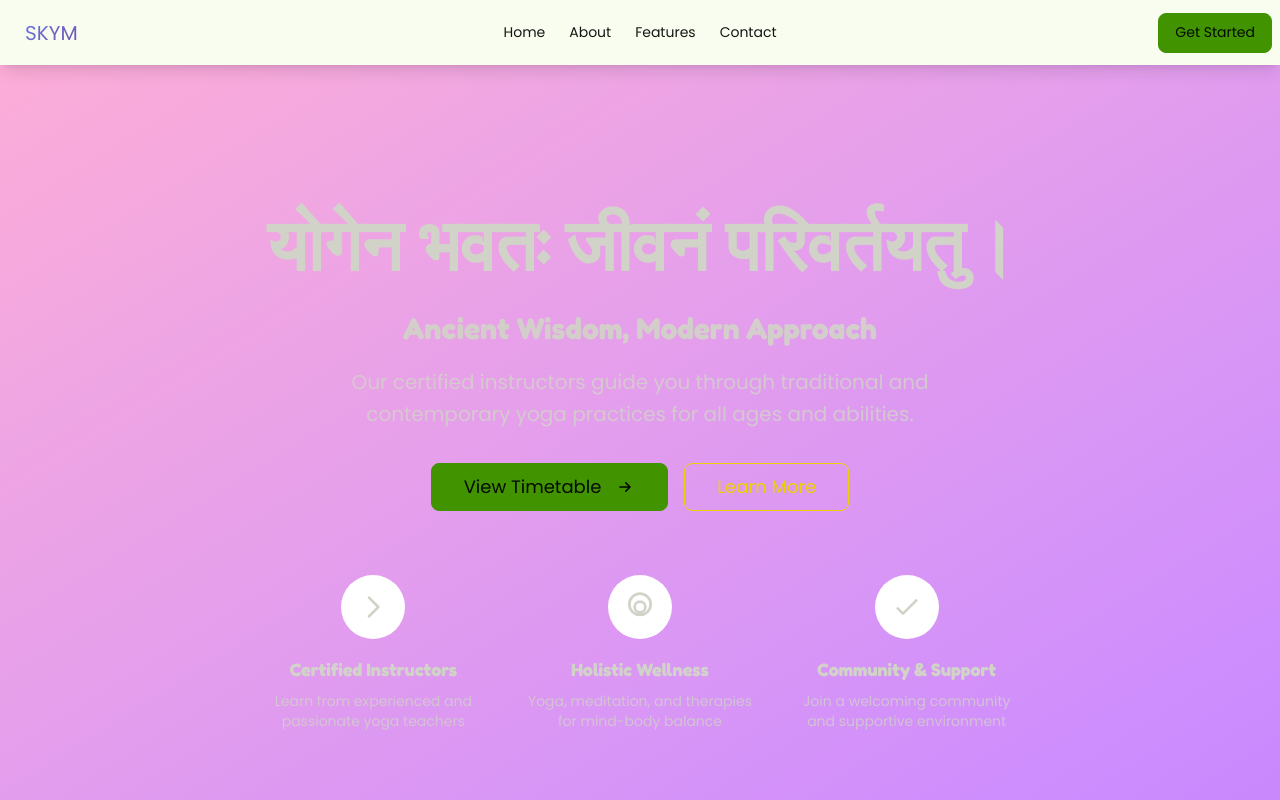
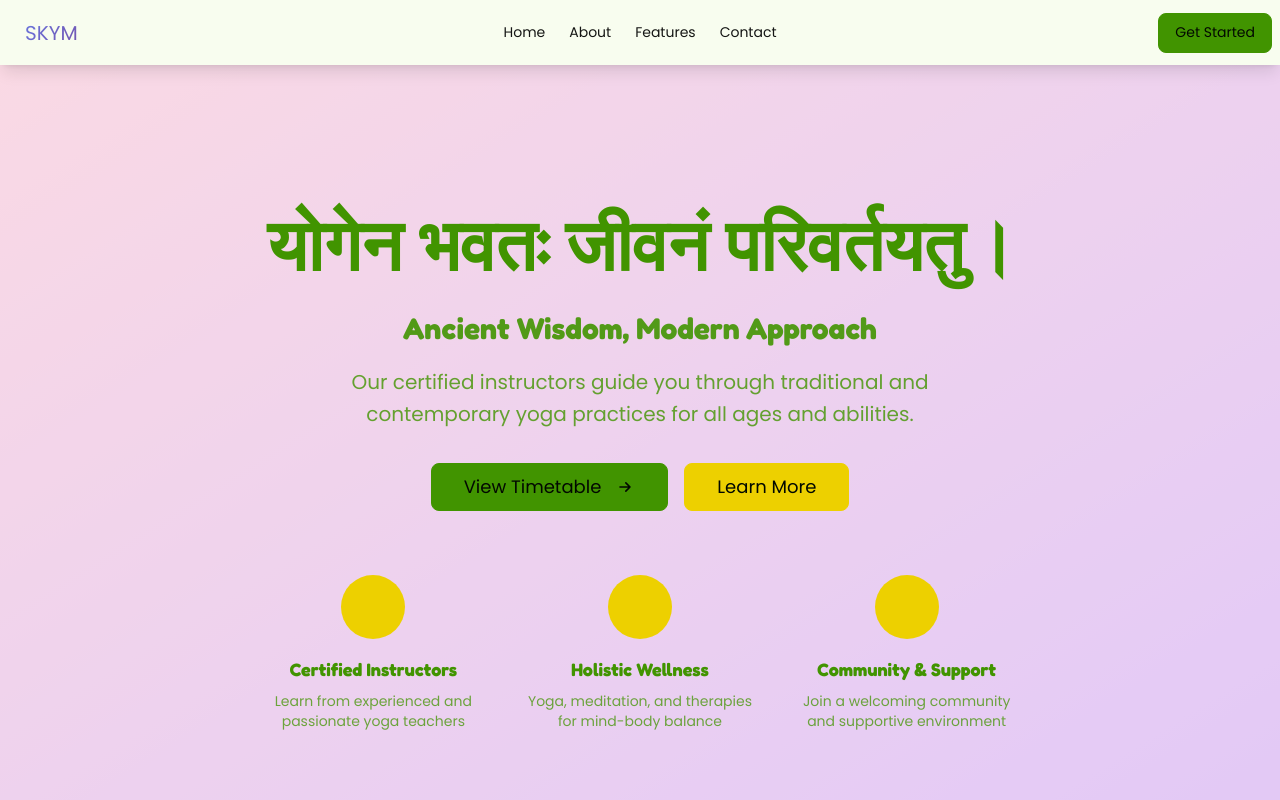
Before and after one commit to shreshta-smg/website, a Next.js app in the folder skym-web/: page / in a window 1280 px wide. Shown: the top 800 px of the page. Built offline with nearby package versions, Linux system fonts and the light colour scheme.

Commit message:
Initial Layout Refactoring

```diff
--- a/skym-web/src/components/sections/Hero.tsx
+++ b/skym-web/src/components/sections/Hero.tsx
@@ -9,7 +9,7 @@ const Hero = () => {
 
   const slides = [
     {
-      title: "स्वागतम, श्री कृष्ण योग केन्द्र",
+      title: "स्वागतम, श्री कृष्ण योग केन्द्र।",
       subtitle: "Yoga & Wellness for Every Body",
       description:
         "Experience holistic health, inner peace, and rejuvenation at SKYM – your sanctuary for yoga, meditation, and mindful living.",
@@ -27,7 +27,7 @@ const Hero = () => {
       backgroundGradient: "from-pink-300 to-purple-400",
     },
     {
-      title: "शरीर, मन एवं आत्मा का पोषण",
+      title: "शरीर, मन एवं आत्मा का पोषण।",
       subtitle: "Wellness Beyond the Mat",
       description:
         "Discover workshops, therapies, and community events designed to support your complete well-being at SKYM.",
@@ -56,7 +56,7 @@ const Hero = () => {
     <section id="home" className="hero min-h-screen relative overflow-hidden">
       {/* Animated Background */}
       <div
-        className={`hero-overlay bg-gradient-to-br ${currentSlideData.backgroundGradient} opacity-90 transition-all duration-1000`}
+        className={`hero-overlay bg-gradient-to-br ${currentSlideData.backgroundGradient} opacity-40 transition-all duration-1000`}
       ></div>
 
       {/* Background Pattern */}
@@ -69,17 +69,17 @@ const Hero = () => {
       >
         <div className="max-w-4xl">
           {/* Main Title */}
-          <h1 className="mb-5 text-5xl md:text-7xl font-bold leading-tight">
+          <h1 className="mb-5 text-5xl md:text-7xl text-primary font-bold leading-tight">
             {currentSlideData.title}
           </h1>
 
           {/* Subtitle */}
-          <h2 className="mb-5 text-2xl md:text-3xl font-light opacity-90">
+          <h2 className="mb-5 text-2xl md:text-3xl text-primary font-light opacity-90">
             {currentSlideData.subtitle}
           </h2>
 
           {/* Description */}
-          <p className="mb-8 text-lg md:text-xl max-w-2xl mx-auto opacity-80 leading-relaxed">
+          <p className="mb-8 text-lg md:text-xl max-w-2xl mx-auto text-primary opacity-80 leading-relaxed">
             {currentSlideData.description}
           </p>
 
@@ -87,7 +87,7 @@ const Hero = () => {
           <div className="flex flex-col sm:flex-row gap-4 justify-center items-center">
             <Link
               href="#contact"
-              className="btn btn-lg btn-primary btn-animate hover:btn-secondary font-semibold px-8"
+              className="btn btn-lg btn-primary btn-animate hover:btn-accent font-semibold px-8"
             >
               {currentSlideData.cta}
               <svg
@@ -107,7 +107,7 @@ const Hero = () => {
             </Link>
             <Link
               href="#about"
-              className="btn btn-lg btn-outline btn-accent btn-animate hover:bg-accent hover:text-accent-content font-semibold px-8"
+              className="btn btn-lg btn-outline btn-accent btn-animate hover:bg-primary hover:text-accent-content bg-accent text-primary-content font-semibold px-8"
             >
               Learn More
             </Link>
@@ -116,13 +116,13 @@ const Hero = () => {
           {/* Features Preview */}
           <div className="mt-16 grid grid-cols-1 md:grid-cols-3 gap-8 max-w-3xl mx-auto">
             <div className="text-center animate-fade-in">
-              <div className="bg-white bg-opacity-20 rounded-full w-16 h-16 flex items-center justify-center mx-auto mb-4 backdrop-blur-sm">
+              <div className="bg-accent bg-opacity-20 rounded-full w-16 h-16 flex items-center justify-center mx-auto mb-4 backdrop-blur-sm">
                 <svg
                   xmlns="http://www.w3.org/2000/svg"
                   className="h-8 w-8"
                   fill="none"
                   viewBox="0 0 24 24"
-                  stroke="currentColor"
+                  stroke="accentColor"
                 >
                   <path
                     strokeLinecap="round"
@@ -132,10 +132,10 @@ const Hero = () => {
                   />
                 </svg>
               </div>
-              <h3 className="text-lg font-semibold mb-2">
+              <h3 className="text-lg text-primary font-semibold mb-2">
                 Certified Instructors
               </h3>
-              <p className="text-sm opacity-75">
+              <p className="text-sm opacity-75 text-primary">
                 Learn from experienced and passionate yoga teachers
               </p>
             </div>
@@ -144,13 +144,13 @@ const Hero = () => {
               className="text-center animate-fade-in"
               style={{ animationDelay: "0.2s" }}
             >
-              <div className="bg-white bg-opacity-20 rounded-full w-16 h-16 flex items-center justify-center mx-auto mb-4 backdrop-blur-sm">
+              <div className="bg-accent bg-opacity-20 rounded-full w-16 h-16 flex items-center justify-center mx-auto mb-4 backdrop-blur-sm">
                 <svg
                   xmlns="http://www.w3.org/2000/svg"
                   className="h-8 w-8"
                   fill="none"
                   viewBox="0 0 24 24"
-                  stroke="currentColor"
+                  stroke="accentColor"
                 >
                   <path
                     strokeLinecap="round"
@@ -160,8 +160,10 @@ const Hero = () => {
                   />
                 </svg>
               </div>
-              <h3 className="text-lg font-semibold mb-2">Holistic Wellness</h3>
-              <p className="text-sm opacity-75">
+              <h3 className="text-lg font-semibold mb-2 text-primary">
+                Holistic Wellness
+              </h3>
+              <p className="text-sm opacity-75 text-primary">
                 Yoga, meditation, and therapies for mind-body balance
               </p>
             </div>
@@ -170,13 +172,13 @@ const Hero = () => {
               className="text-center animate-fade-in"
               style={{ animationDelay: "0.4s" }}
             >
-              <div className="bg-white bg-opacity-20 rounded-full w-16 h-16 flex items-center justify-center mx-auto mb-4 backdrop-blur-sm">
+              <div className="bg-accent bg-opacity-20 rounded-full w-16 h-16 flex items-center justify-center mx-auto mb-4 backdrop-blur-sm">
                 <svg
                   xmlns="http://www.w3.org/2000/svg"
                   className="h-8 w-8"
                   fill="none"
                   viewBox="0 0 24 24"
-                  stroke="currentColor"
+                  stroke="accentColor"
                 >
                   <path
                     strokeLinecap="round"
@@ -186,10 +188,10 @@ const Hero = () => {
                   />
                 </svg>
               </div>
-              <h3 className="text-lg font-semibold mb-2">
+              <h3 className="text-lg font-semibold mb-2 text-primary">
                 Community & Support
               </h3>
-              <p className="text-sm opacity-75">
+              <p className="text-sm opacity-75 text-primary">
                 Join a welcoming community and supportive environment
               </p>
             </div>
--- a/skym-web/src/components/ui/Footer.tsx
+++ b/skym-web/src/components/ui/Footer.tsx
@@ -1,74 +1,71 @@
-'use client';
+"use client";
 
-import Link from 'next/link';
+import Link from "next/link";
 
 const Footer = () => {
   const currentYear = new Date().getFullYear();
 
   const footerLinks = {
     company: [
-      { name: 'About Us', href: '#about' },
-      { name: 'Our Team', href: '#about' },
-      { name: 'Careers', href: '#' },
-      { name: 'News', href: '#' }
-    ],
-    services: [
-      { name: 'Web Development', href: '#services' },
-      { name: 'Mobile Apps', href: '#services' },
-      { name: 'Cloud Solutions', href: '#services' },
-      { name: 'AI & ML', href: '#services' }
+      { name: "About Us", href: "#about" },
+      { name: "Our Team", href: "#about" },
+      { name: "News", href: "#" },
     ],
     support: [
-      { name: 'Contact Us', href: '#contact' },
-      { name: 'Help Center', href: '#' },
-      { name: 'Documentation', href: '#' },
-      { name: 'Status', href: '#' }
+      { name: "Contact Us", href: "#contact" },
+      { name: "Help Center", href: "#" },
+      { name: "Documentation", href: "#" },
     ],
     legal: [
-      { name: 'Privacy Policy', href: '#' },
-      { name: 'Terms of Service', href: '#' },
-      { name: 'Cookie Policy', href: '#' },
-      { name: 'GDPR', href: '#' }
-    ]
+      { name: "Privacy Policy", href: "#" },
+      { name: "Terms of Service", href: "#" },
+      { name: "Cookie Policy", href: "#" },
+    ],
   };
 
   const socialLinks = [
     {
-      name: 'Twitter',
-      href: '#',
+      name: "Facebook",
+      href: "https://www.facebook.com/rajashree.n.37?mibextid=ZbWKwL",
       icon: (
-        <svg xmlns="http://www.w3.org/2000/svg" className="h-5 w-5" fill="currentColor" viewBox="0 0 24 24">
-          <path d="M24 4.557c-.883.392-1.832.656-2.828.775 1.017-.609 1.798-1.574 2.165-2.724-.951.564-2.005.974-3.127 1.195-.897-.957-2.178-1.555-3.594-1.555-3.179 0-5.515 2.966-4.797 6.045-4.091-.205-7.719-2.165-10.148-5.144-1.29 2.213-.669 5.108 1.523 6.574-.806-.026-1.566-.247-2.229-.616-.054 2.281 1.581 4.415 3.949 4.89-.693.188-1.452.232-2.224.084.626 1.956 2.444 3.379 4.6 3.419-2.07 1.623-4.678 2.348-7.29 2.04 2.179 1.397 4.768 2.212 7.548 2.212 9.142 0 14.307-7.721 13.995-14.646.962-.695 1.797-1.562 2.457-2.549z"/>
+        <svg
+          xmlns="http://www.w3.org/2000/svg"
+          className="h-5 w-5"
+          fill="accentColor"
+          viewBox="0 0 24 24"
+        >
+          <path d="M9 8h-3v4h3v12h5v-12h3.642l.358-4h-4v-1.667c0-.955.192-1.333 1.115-1.333h2.885v-5h-3.812c-3.233 0-4.188 1.508-4.188 4.035v2.965z" />
         </svg>
-      )
+      ),
     },
     {
-      name: 'LinkedIn',
-      href: '#',
+      name: "WhatsApp",
+      href: "#",
       icon: (
-        <svg xmlns="http://www.w3.org/2000/svg" className="h-5 w-5" fill="currentColor" viewBox="0 0 24 24">
-          <path d="M20.447 20.452h-3.554v-5.569c0-1.328-.027-3.037-1.852-3.037-1.853 0-2.136 1.445-2.136 2.939v5.667H9.351V9h3.414v1.561h.046c.477-.9 1.637-1.85 3.37-1.85 3.601 0 4.267 2.37 4.267 5.455v6.286zM5.337 7.433c-1.144 0-2.063-.926-2.063-2.065 0-1.138.92-2.063 2.063-2.063 1.14 0 2.064.925 2.064 2.063 0 1.139-.925 2.065-2.064 2.065zm1.782 13.019H3.555V9h3.564v11.452zM22.225 0H1.771C.792 0 0 .774 0 1.729v20.542C0 23.227.792 24 1.771 24h20.451C23.2 24 24 23.227 24 22.271V1.729C24 .774 23.2 0 22.222 0h.003z"/>
+        <svg
+          xmlns="http://www.w3.org/2000/svg"
+          className="h-5 w-5"
+          fill="accentColor"
+          viewBox="0 0 24 24"
+        >
+          <path d="M.057 24l1.687-6.163c-1.041-1.804-1.598-3.852-1.598-5.878 0-6.592 5.306-11.967 11.803-11.967 3.272 0 6.336 1.341 8.577 3.57c2.245 2.238 3.588 5.278 3.588 8.563s-1.341 6.324-3.579 8.563c-2.245 2.239-5.286 3.582-8.572 3.582l-6.205 1.694zm6.559-4.848l-.349-.198c-.183-.104-.37-.156-.554-.156c-.349 0-.671.134-.946.366l-.089.076c-.461.378-1.041.874-1.559 1.488-.035.039-.063.076-.089.104l-1.319.452c-.161.055-.333-.004-.388-.164l-.567-1.644c-.055-.164-.004-.333.161-.388l1.319-.452c.035-.012.063-.024.089-.035l.089-.076c.275-.232.597-.366.946-.366.366 0 .715.156 1.025.432l.366.315c.035.035.076.047.104.047.024 0 .047-.008.07-.024l.149-.092c.164-.108.315-.224.452-.357c.306-.28.567-.584.783-.916.195-.29.352-.61.464-.946.035-.104.059-.216.059-.349 0-.092-.008-.19-.024-.282l-.089-.349c-.055-.164-.004-.333.161-.388l1.644-.567c.164-.055.333-.004.388.161l.567 1.644c.055.164.004.333-.161.388l-1.319.452c-.035.012-.063.024-.089.035l-.089.076c-.275.232-.597.366-.946.366c-.366 0-.715-.156-1.025-.432zM11.803 1.967c5.448 0 9.873 4.408 9.873 9.873s-4.408 9.873-9.873 9.873c-2.923 0-5.636-1.295-7.558-3.34l-1.565.426 1.173-4.288c-.996-1.63-1.521-3.523-1.521-5.461 0-5.448 4.408-9.873 9.873-9.873z" />
         </svg>
-      )
+      ),
     },
     {
-      name: 'GitHub',
-      href: '#',
+      name: "Instagram",
+      href: "https://www.instagram.com/rajashree.yoga?igsh=emh6cGJzYTM5bnIx",
       icon: (
-        <svg xmlns="http://www.w3.org/2000/svg" className="h-5 w-5" fill="currentColor" viewBox="0 0 24 24">
-          <path d="M12.66 0C18.07 0 24 5.78 24 12.88c0 5.27-3.11 9.04-7.85 10.12-.57-.1-.98-.5-.98-1.1v-2.15c3.14-.34 3.82-2.15 3.82-2.15.52-1.32 1.28-1.67 1.28-1.67 1.04-.71-.08-.69-.08-.69-1.15.08-1.76 1.18-1.76 1.18-1.03 1.76-2.7 1.25-3.36.95-.1-.74-.4-1.25-.73-1.54 2.55-.29 5.23-1.28 5.23-5.69 0-1.26-.45-2.28-1.18-3.09.12-.29.51-1.47-.11-3.06 0 0-.96-.31-3.15 1.18-.91-.25-1.89-.38-2.86-.38-.97 0-1.95.13-2.86.38-2.19-1.49-3.15-1.18-3.15-1.18-.62 1.59-.23 2.77-.11 3.06-.73.81-1.18 1.83-1.18 3.09 0 4.42 2.69 5.4 5.25 5.68-.33.29-.63.8-.73 1.55v2.3c0 .6-.41 1-.98 1.1C3.11 21.92 0 18.15 0 12.88 0 5.78 5.93 0 12.66 0z"/>
+        <svg
+          xmlns="http://www.w3.org/2000/svg"
+          className="h-5 w-5"
+          fill="accentColor"
+          viewBox="0 0 24 24"
+        >
+          <path d="M12 2.163c3.204 0 3.584.012 4.85.07 3.252.148 4.771 1.691 4.919 4.919.058 1.265.069 1.645.069 4.849 0 3.205-.012 3.584-.069 4.849-.149 3.225-1.664 4.771-4.919 4.919-1.266.058-1.644.07-4.85.07-3.204 0-3.584-.012-4.849-.07-3.26-.149-4.771-1.699-4.919-4.92-.058-1.265-.07-1.644-.07-4.849 0-3.204.013-3.583.07-4.849.149-3.227 1.664-4.771 4.919-4.919 1.266-.057 1.645-.069 4.849-.069zm0-2.163c-3.259 0-3.667.014-4.947.072-4.358.2-6.78 2.618-6.98 6.98-.059 1.281-.073 1.689-.073 4.948 0 3.259.014 3.668.072 4.948.2 4.358 2.618 6.78 6.98 6.98 1.281.058 1.689.072 4.948.072 3.259 0 3.668-.014 4.948-.072 4.354-.2 6.782-2.618 6.979-6.98.059-1.28.073-1.689.073-4.948 0-3.259-.014-3.667-.072-4.947-.196-4.354-2.617-6.78-6.979-6.98-1.281-.059-1.69-.073-4.949-.073zm0 5.838c-3.403 0-6.162 2.759-6.162 6.162s2.759 6.163 6.162 6.163 6.162-2.759 6.162-6.163c0-3.403-2.759-6.162-6.162-6.162zm0 10.162c-2.209 0-4-1.79-4-4 0-2.209 1.791-4 4-4s4 1.791 4 4c0 2.21-1.791 4-4 4zm6.406-11.845c-.796 0-1.441.645-1.441 1.44s.645 1.44 1.441 1.44c.795 0 1.439-.645 1.439-1.44s-.644-1.44-1.439-1.44z" />
         </svg>
-      )
+      ),
     },
-    {
-      name: 'Instagram',
-      href: '#',
-      icon: (
-        <svg xmlns="http://www.w3.org/2000/svg" className="h-5 w-5" fill="currentColor" viewBox="0 0 24 24">
-          <path d="M12 2.163c3.204 0 3.584.012 4.85.07 3.252.148 4.771 1.691 4.919 4.919.058 1.265.069 1.645.069 4.849 0 3.205-.012 3.584-.069 4.849-.149 3.225-1.664 4.771-4.919 4.919-1.266.058-1.644.07-4.85.07-3.204 0-3.584-.012-4.849-.07-3.26-.149-4.771-1.699-4.919-4.92-.058-1.265-.07-1.644-.07-4.849 0-3.204.013-3.583.07-4.849.149-3.227 1.664-4.771 4.919-4.919 1.266-.057 1.645-.069 4.849-.069zm0-2.163c-3.259 0-3.667.014-4.947.072-4.358.2-6.78 2.618-6.98 6.98-.059 1.281-.073 1.689-.073 4.948 0 3.259.014 3.668.072 4.948.2 4.358 2.618 6.78 6.98 6.98 1.281.058 1.689.072 4.948.072 3.259 0 3.668-.014 4.948-.072 4.354-.2 6.782-2.618 6.979-6.98.059-1.28.073-1.689.073-4.948 0-3.259-.014-3.667-.072-4.947-.196-4.354-2.617-6.78-6.979-6.98-1.281-.059-1.69-.073-4.949-.073zm0 5.838c-3.403 0-6.162 2.759-6.162 6.162s2.759 6.163 6.162 6.163 6.162-2.759 6.162-6.163c0-3.403-2.759-6.162-6.162-6.162zm0 10.162c-2.209 0-4-1.79-4-4 0-2.209 1.791-4 4-4s4 1.791 4 4c0 2.21-1.791 4-4 4zm6.406-11.845c-.796 0-1.441.645-1.441 1.44s.645 1.44 1.441 1.44c.795 0 1.439-.645 1.439-1.44s-.644-1.44-1.439-1.44z"/>
-        </svg>
-      )
-    }
   ];
 
   return (
@@ -78,12 +75,15 @@ const Footer = () => {
         <div className="grid md:grid-cols-2 lg:grid-cols-6 gap-8">
           {/* Company Info */}
           <div className="lg:col-span-2">
-            <Link href="/" className="text-2xl font-bold gradient-text mb-4 inline-block">
+            <Link
+              href="/"
+              className="text-2xl font-bold gradient-text mb-4 inline-block"
+            >
               SKYM
             </Link>
             <p className="text-base-content/70 mb-6 leading-relaxed">
-              Transforming businesses with innovative technology solutions.
-              We build the future, one project at a time.
+              Transforming businesses with innovative technology solutions. We
+              build the future, one project at a time.
             </p>
             <div className="flex space-x-3">
               {socialLinks.map((social) => (
@@ -158,7 +158,9 @@ const Footer = () => {
           <div className="flex flex-col md:flex-row items-center justify-between gap-4">
             <div>
               <h3 className="text-lg font-semibold mb-2">Stay Updated</h3>
-              <p className="text-base-content/70">Subscribe to our newsletter for the latest updates and insights.</p>
+              <p className="text-base-content/70">
+                Subscribe to our newsletter for the latest updates and insights.
+              </p>
             </div>
             <div className="flex w-full md:w-auto gap-2">
               <input
@@ -168,8 +170,19 @@ const Footer = () => {
               />
               <button className="btn btn-primary btn-animate">
                 Subscribe
-                <svg xmlns="http://www.w3.org/2000/svg" className="h-4 w-4 ml-1" fill="none" viewBox="0 0 24 24" stroke="currentColor">
-                  <path strokeLinecap="round" strokeLinejoin="round" strokeWidth={2} d="M12 19l9 2-9-18-9 18 9-2zm0 0v-8" />
+                <svg
+                  xmlns="http://www.w3.org/2000/svg"
+                  className="h-4 w-4 ml-1"
+                  fill="none"
+                  viewBox="0 0 24 24"
+                  stroke="accentColor"
+                >
+                  <path
+                    strokeLinecap="round"
+                    strokeLinejoin="round"
+                    strokeWidth={2}
+                    d="M12 19l9 2-9-18-9 18 9-2zm0 0v-8"
+                  />
                 </svg>
               </button>
             </div>
@@ -185,11 +198,29 @@ const Footer = () => {
               © {currentYear} SKYM. All rights reserved.
             </div>
             <div className="flex flex-wrap items-center gap-6 text-sm">
-              <span className="text-base-content/70">Made with ❤️ by SKYM Team</span>
+              <span className="text-base-content/70">
+                Made with ❤️ by SKYM Team
+              </span>
               <div className="flex items-center gap-2 text-base-content/70">
-                <svg xmlns="http://www.w3.org/2000/svg" className="h-4 w-4" fill="none" viewBox="0 0 24 24" stroke="currentColor">
-                  <path strokeLinecap="round" strokeLinejoin="round" strokeWidth={2} d="M17.657 16.657L13.414 20.9a1.998 1.998 0 01-2.827 0l-4.244-4.243a8 8 0 1111.314 0z" />
-                  <path strokeLinecap="round" strokeLinejoin="round" strokeWidth={2} d="M15 11a3 3 0 11-6 0 3 3 0 016 0z" />
+                <svg
+                  xmlns="http://www.w3.org/2000/svg"
+                  className="h-4 w-4"
+                  fill="none"
+                  viewBox="0 0 24 24"
+                  stroke="accentColor"
+                >
+                  <path
+                    strokeLinecap="round"
+                    strokeLinejoin="round"
+                    strokeWidth={2}
+                    d="M17.657 16.657L13.414 20.9a1.998 1.998 0 01-2.827 0l-4.244-4.243a8 8 0 1111.314 0z"
+                  />
+                  <path
+                    strokeLinecap="round"
+                    strokeLinejoin="round"
+                    strokeWidth={2}
+                    d="M15 11a3 3 0 11-6 0 3 3 0 016 0z"
+                  />
                 </svg>
                 <span>Innovation City, IC</span>
               </div>
```
